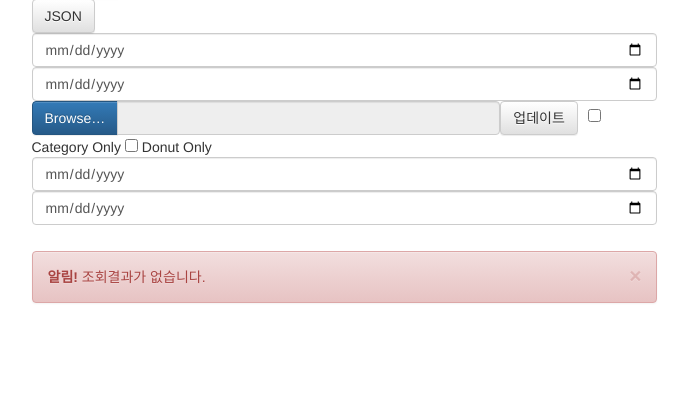
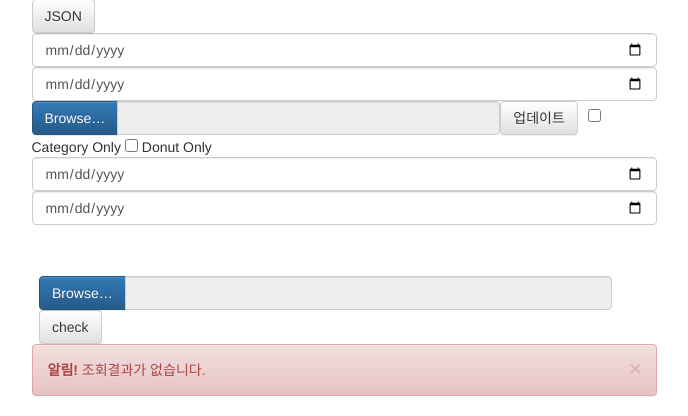
Before and after one commit to sssssqew/navernewscrawler, a Django app: template crawler/templates/crawler/search.html in a window 1280 px wide. Shown: the part 794-1210 px from the top of the page, without its empty margins (296-984 px from the left). Before the commit the page ends 1097 px from the top, so only its background shows below. Run offline with Django 3.2, Linux system fonts and the light colour scheme; the template is opened without the code that fills it, so the values that code supplies are empty; parts of the project's set-up code (start-up, migrations or seed data) failed here and were passed over; some libraries are stand-ins or nearby versions.

Commit message:
DONUTCRAWL-31

```diff
--- a/crawler/templates/crawler/base.html
+++ b/crawler/templates/crawler/base.html
@@ -172,6 +172,24 @@
         </form>
 	</div>
 	</div>
+
+
+	<div style="margin-top:4%;margin-bottom: 7%">
+	<form action="{% url 'keyword_check' %}" method="post" enctype="multipart/form-data">
+	   	{% csrf_token %}
+		<div class="col-lg-6 col-lg-offset-3">
+		   <div class="input-group" style="float:left;width:94%;">
+                <label class="input-group-btn">
+                    <span class="btn btn-primary">
+                        Browse… <input type="file" name="file" id="file6" style="display: none;">
+                    </span>
+                </label>
+                <input type="text" id="fname-6" class="form-control" readonly="">
+            </div>
+            <input class="btn btn-default" type="submit" value="check" />
+         </div>
+     </form>
+     </div>
 	{% block content %}
 	{% endblock %}
 </body>
--- a/crawler/templates/crawler/search.html
+++ b/crawler/templates/crawler/search.html
@@ -157,6 +157,19 @@
           console.log('label');
           $('#fname-5').val(label);
       });
+      $('#file6').on('fileselect', function(event, numFiles, label) {
+          console.log(numFiles);
+          console.log(label);
+      });
+      // show file name
+      $(document).on('change', '#file6', function() {
+          var input = $(this),
+              numFiles = input.get(0).files ? input.get(0).files.length : 1,
+              label = input.val().replace(/\\/g, '/').replace(/.*\//, '');
+          input.trigger('fileselect', [numFiles, label]);
+          console.log('label');
+          $('#fname-6').val(label);
+      });
     });
 
 </script>
--- a/crawler/urls.py
+++ b/crawler/urls.py
@@ -8,4 +8,6 @@ urlpatterns = [
 	url(r'^delete/$', views.delete, name='keyword_delete'),
 	url(r'^show/$', views.show, name='keyword_show'),
 	url(r'^update/$', views.update, name='keyword_update'),
+	url(r'^check/$', views.checkIfKeyExist, name='keyword_check'),
+
 ]
```
Also changed, not shown: crawler/views.py (+32 -0 lines).
